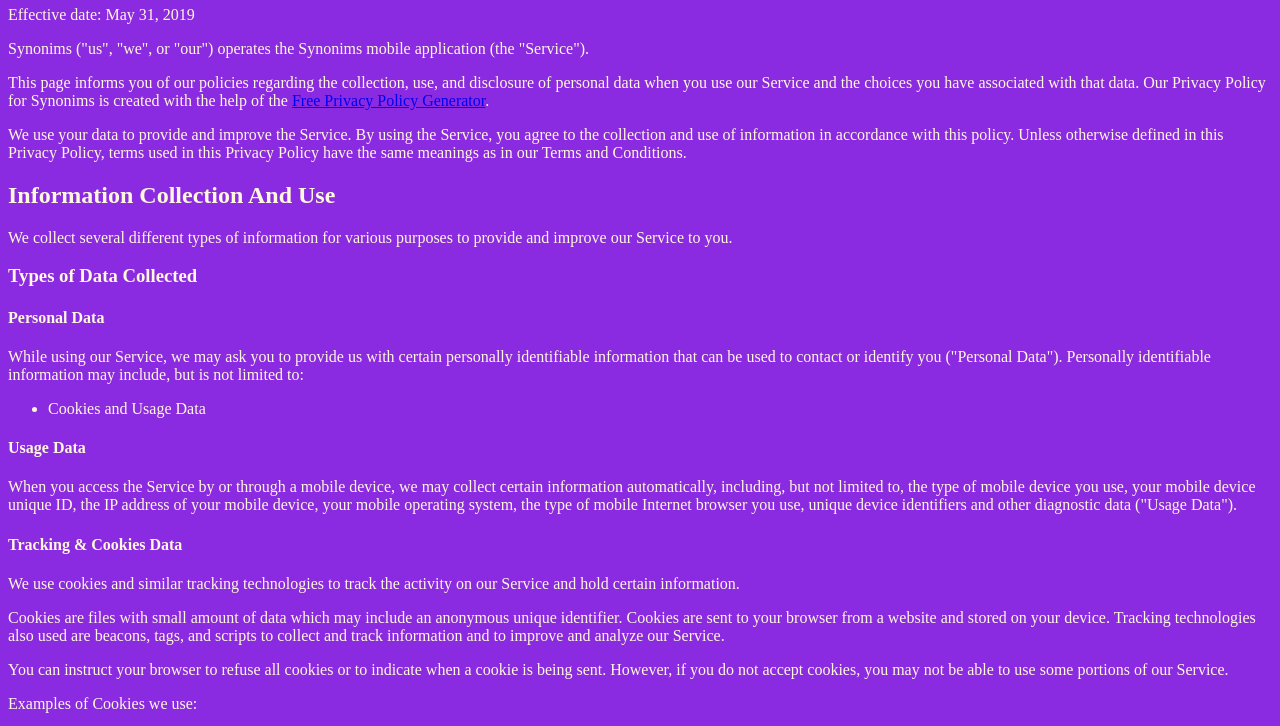
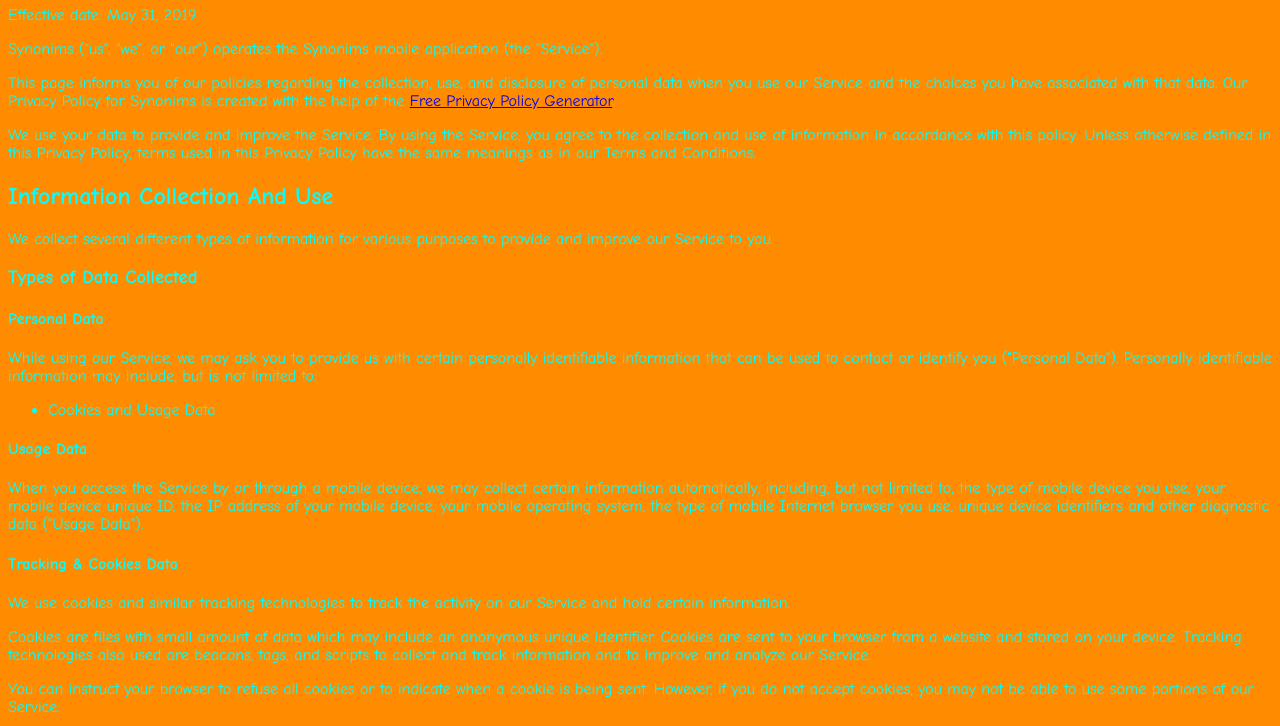
Before and after one commit to sidneyandco/sidneyandco.github.io, a plain HTML site: page synonims/privacy/index.html in a window 1280 px wide. Shown: the part 74-800 px from the top of the page. Drawn offline with Linux system fonts and the light colour scheme.

Commit message:
Change background colors for privacy policy

```diff
--- a/synonims/privacy/index.html
+++ b/synonims/privacy/index.html
@@ -5,7 +5,7 @@
         <meta charset="utf-8" />
         <meta name="viewport" content="width=device-width, initial-scale=1.0" />
     </head>
-<body style="background-color:blueviolet;color:cornsilk">
+<body style="background-color:darkorange;color:cyan;font-family:'Comic Sans MS', cursive, sans-serif"">
     <div>
         <h1>
             Privacy Policy of Synonims App
```
